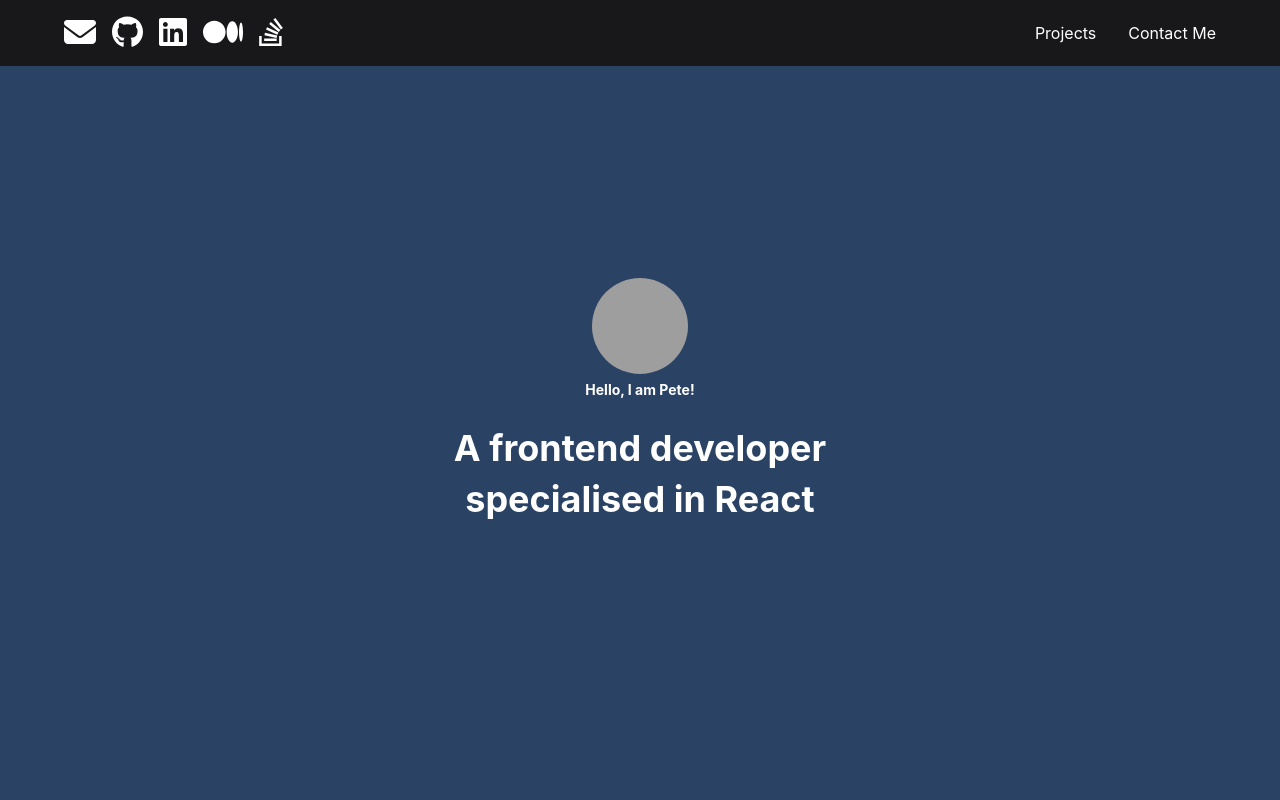
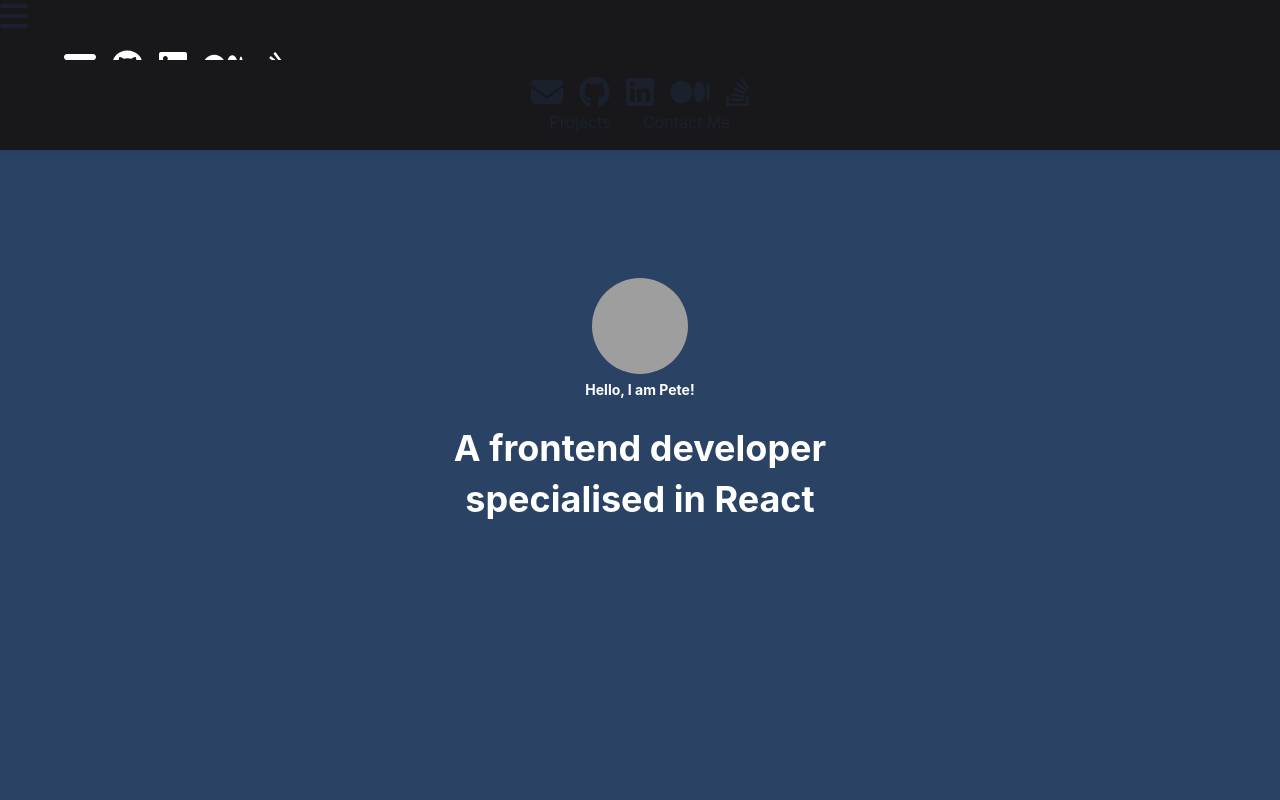
Before and after one commit to antonioagnt/adv-react-final-assignment, a React (Create React App) app: page / in a window 1280 px wide. Shown: the top 800 px of the page. Built offline with nearby package versions, Linux system fonts and the light colour scheme; grey boxes are pictures that could not be loaded.

Commit message:
Add new features

```diff
--- a/src/components/Header.js
+++ b/src/components/Header.js
@@ -1,6 +1,7 @@
-import React, { useEffect, useRef } from 'react';
+import React, { useEffect, useRef, useState } from 'react';
 import { FontAwesomeIcon } from '@fortawesome/react-fontawesome';
 import { faEnvelope } from '@fortawesome/free-solid-svg-icons';
+import { faBars } from '@fortawesome/free-solid-svg-icons';
 import {
   faGithub,
   faLinkedin,
@@ -8,6 +9,7 @@ import {
   faStackOverflow,
 } from '@fortawesome/free-brands-svg-icons';
 import { Box, HStack } from '@chakra-ui/react';
+import MobileMenu from './MobileMenu';
 
 const socials = [
   {
@@ -33,6 +35,12 @@ const socials = [
 ];
 
 const Header = () => {
+  const [isMobileMenuOpen, setMobileMenuOpen] = useState(true); // Add state for the mobile menu
+
+  const toggleMobileMenu = () => {
+    setMobileMenuOpen(!isMobileMenuOpen); // Function to toggle the mobile menu
+  };
+
   const prevScrollY = useRef(0);
   const boxRef = useRef(null);
 
@@ -80,6 +88,11 @@ const Header = () => {
       backgroundColor='#18181b'
       ref={boxRef}
     >
+      {/* display a hamburguer menu on mobile */}
+      <FontAwesomeIcon icon={faBars} size='2x' onClick={toggleMobileMenu} />
+      {isMobileMenuOpen && (
+        <MobileMenu socials={socials} handleClick={handleClick} />
+      )}
       <Box color='white' maxWidth='1280px' margin='0 auto'>
         <HStack
           px={16}
--- /dev/null
+++ b/src/components/MobileMenu.js
@@ -0,0 +1,42 @@
+import React from 'react';
+import { Box, HStack } from '@chakra-ui/react';
+import { FontAwesomeIcon } from '@fortawesome/react-fontawesome';
+
+const MobileMenu = ({ socials, handleClick }) => {
+  return (
+    <Box
+      backgroundColor='#18181b'
+      width='100%'
+      padding='16px'
+      position='absolute'
+      top='60px'
+      left={0}
+      right={0}
+      zIndex='10'
+      boxShadow='0px 2px 4px rgba(0, 0, 0, 0.1)'
+    >
+      <HStack spacing={4} justifyContent='center'>
+        {socials.map((social) => (
+          <a
+            key={social.url}
+            href={social.url}
+            target='_blank'
+            rel='noopener noreferrer'
+          >
+            <FontAwesomeIcon icon={social.icon} size='2x' />
+          </a>
+        ))}
+      </HStack>
+      <HStack spacing={8} justifyContent='center'>
+        <a href='#projects' onClick={handleClick('projects')}>
+          Projects
+        </a>
+        <a href='#contactme' onClick={handleClick('contactme')}>
+          Contact Me
+        </a>
+      </HStack>
+    </Box>
+  );
+};
+
+export default MobileMenu;
```
